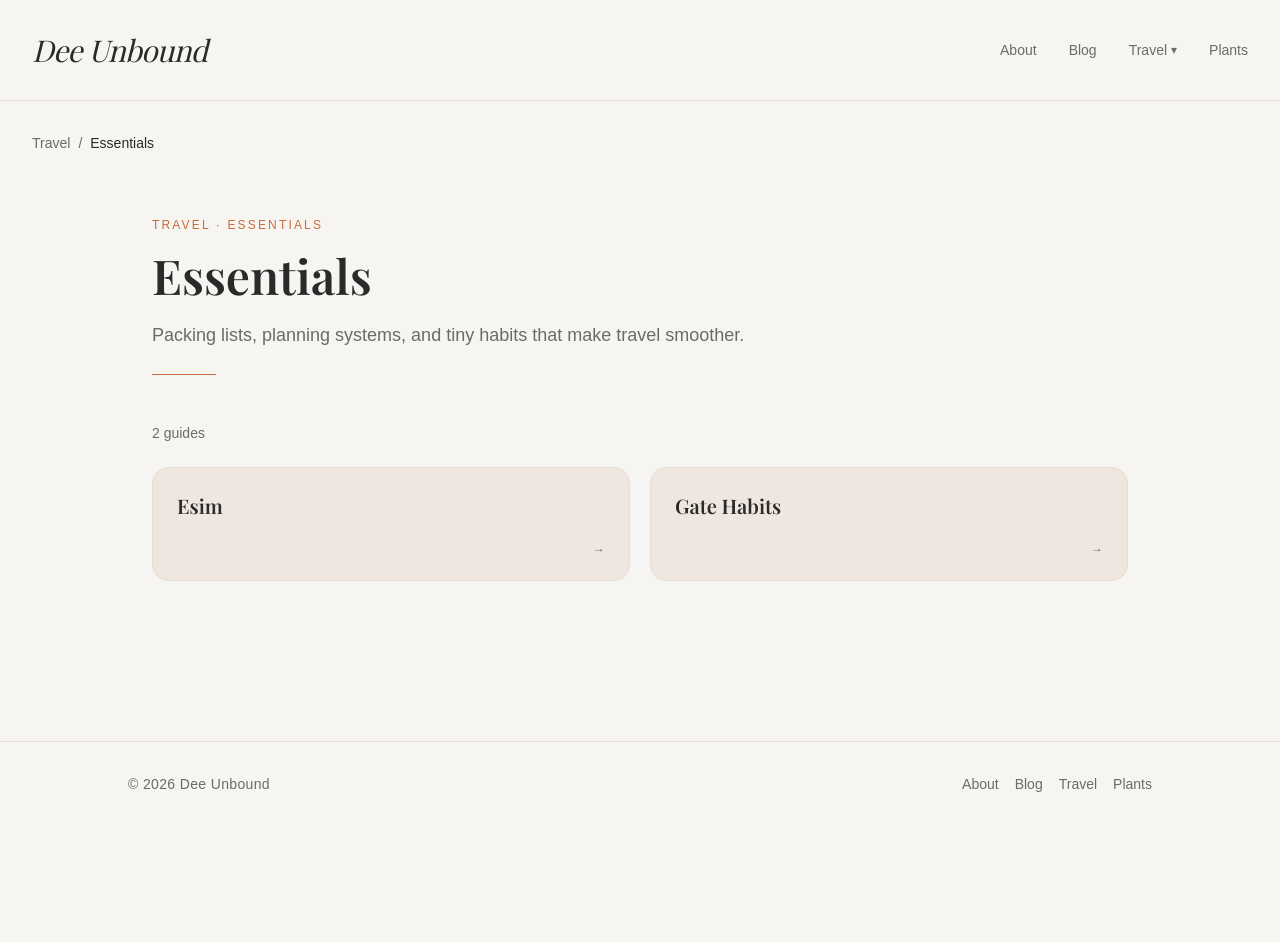
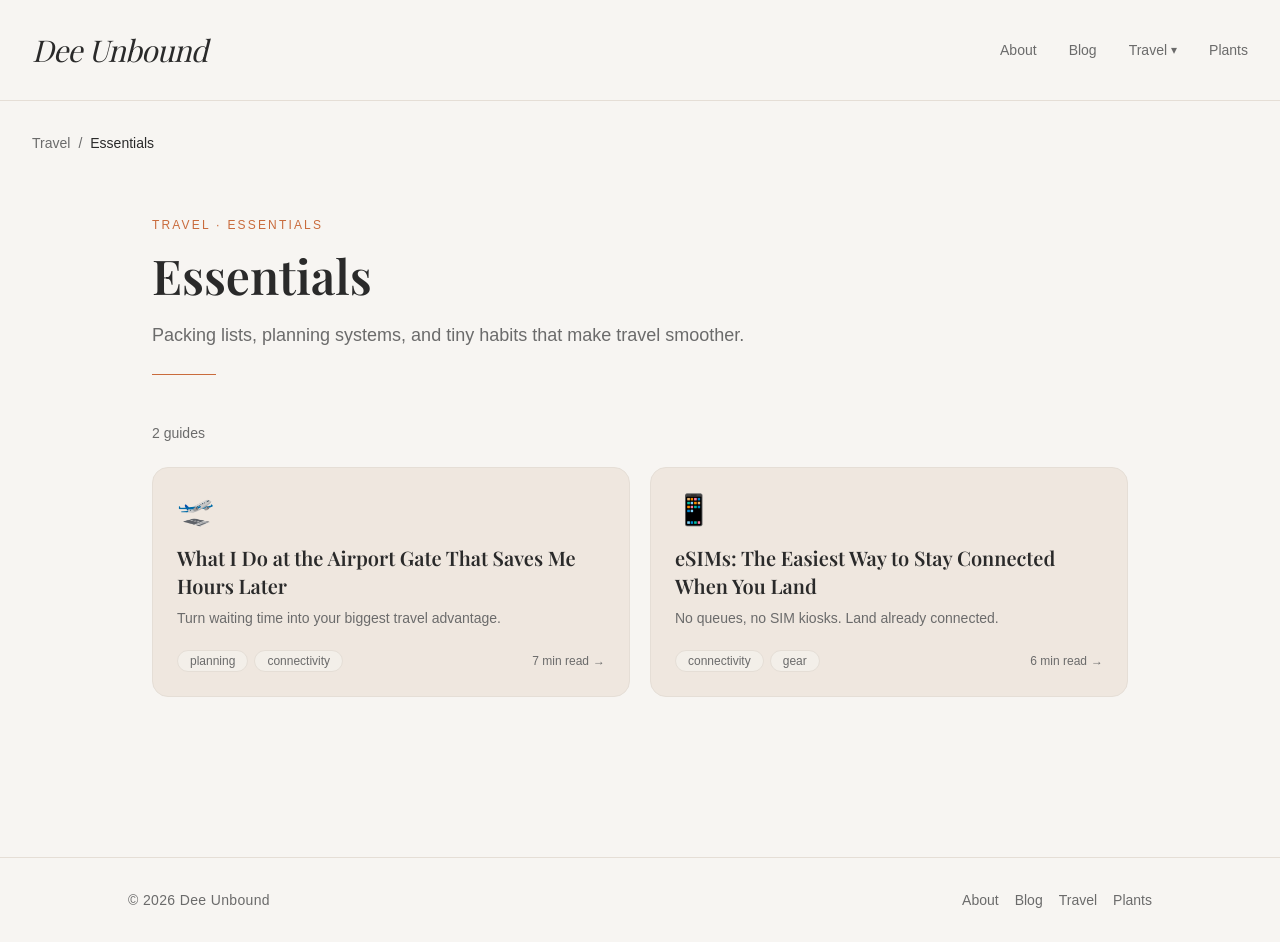
Before and after one commit to dsatyan/deeunbound, a Next.js app: page /travel/essentials in a window 1280 px wide. Shown: the top 942 px of the page. Before the commit the page ends 826 px from the top, so only its background shows below. Built offline with nearby package versions, Linux system fonts and the light colour scheme; a web font is replaced by a local one.

Commit message:
make essentials working fixing errors

```diff
--- a/app/travel/essentials/esim/page.tsx
+++ b/app/travel/essentials/esim/page.tsx
@@ -1,3 +1,4 @@
+"use client";
 import type { PostMeta } from "@/app/travel/essentials/page";
 
 export const postMeta: PostMeta = {
@@ -8,7 +9,7 @@ export const postMeta: PostMeta = {
   tags: ["connectivity", "gear"],
 };
 
-"use client";
+
 
 
 import PageShell from "@/components/page-shell";
--- a/app/travel/essentials/page.tsx
+++ b/app/travel/essentials/page.tsx
@@ -1,78 +1,43 @@
 // app/travel/essentials/page.tsx
-// ─────────────────────────────────────────────────────────────────────────────
-// This page is fully automatic — just add a new folder under
-// app/travel/essentials/ with a page.tsx that exports `postMeta`,
-// and it will appear here on the next build. No config needed.
+//
+// HOW TO ADD A NEW POST:
+//   1. Create app/travel/essentials/your-slug/page.tsx
+//   2. Add one entry to the POSTS array below — done.
 // ─────────────────────────────────────────────────────────────────────────────
 
-import fs from "fs";
-import path from "path";
 import Link from "next/link";
 import PageShell from "@/components/page-shell";
 
-// ── Type every post must satisfy ─────────────────────────────────────────────
-export type PostMeta = {
+type Post = {
+  slug: string;
   title: string;
   description: string;
-  emoji?: string;        // shown on the card, e.g. "✈️"
-  readingTime?: string;  // e.g. "6 min read"
-  tags?: string[];       // e.g. ["connectivity", "gear"]
+  emoji?: string;
+  readingTime?: string;
+  tags?: string[];
 };
 
-// ── Discover posts at build time ─────────────────────────────────────────────
-async function getPosts(): Promise<Array<PostMeta & { slug: string }>> {
-  const essentialsDir = path.join(
-    process.cwd(),
-    "app",
-    "travel",
-    "essentials"
-  );
+const posts: Post[] = [
+  {
+    slug: "gate-habits",
+    title: "What I Do at the Airport Gate That Saves Me Hours Later",
+    description: "Turn waiting time into your biggest travel advantage.",
+    emoji: "🛫",
+    readingTime: "7 min read",
+    tags: ["planning", "connectivity"],
+  },
+  {
+    slug: "esim",
+    title: "eSIMs: The Easiest Way to Stay Connected When You Land",
+    description: "No queues, no SIM kiosks. Land already connected.",
+    emoji: "📱",
+    readingTime: "6 min read",
+    tags: ["connectivity", "gear"],
+  },
+  // Add new posts here ↓
+];
 
-  // Find every direct subfolder that contains a page.tsx
-  const slugs = fs
-    .readdirSync(essentialsDir, { withFileTypes: true })
-    .filter(
-      (entry) =>
-        entry.isDirectory() &&
-        fs.existsSync(path.join(essentialsDir, entry.name, "page.tsx"))
-    )
-    .map((entry) => entry.name);
-
-  // Dynamically import each post's metadata
-  const posts = await Promise.all(
-    slugs.map(async (slug) => {
-      try {
-        // Next.js resolves these at build time via its module bundler
-        const mod = await import(
-          `@/app/travel/essentials/${slug}/page`
-        );
-        const meta: PostMeta = mod.postMeta ?? {
-          title: slug
-            .replace(/-/g, " ")
-            .replace(/\b\w/g, (c: string) => c.toUpperCase()),
-          description: "",
-        };
-        return { slug, ...meta };
-      } catch {
-        // If a folder exists but has no postMeta, fall back gracefully
-        return {
-          slug,
-          title: slug
-            .replace(/-/g, " ")
-            .replace(/\b\w/g, (c: string) => c.toUpperCase()),
-          description: "",
-        };
-      }
-    })
-  );
-
-  return posts;
-}
-
-// ── Page ─────────────────────────────────────────────────────────────────────
-export default async function EssentialsPage() {
-  const posts = await getPosts();
-
+export default function EssentialsPage() {
   return (
     <PageShell
       breadcrumbs={[
@@ -91,73 +56,59 @@ export default async function EssentialsPage() {
             Essentials
           </h1>
           <p className="mt-4 text-lg leading-relaxed text-[var(--muted)]">
-            Packing lists, planning systems, and tiny habits that make travel
-            smoother.
+            Packing lists, planning systems, and tiny habits that make travel smoother.
           </p>
           <div className="mt-6 h-px w-16 bg-[var(--accent)]" />
         </div>
 
-        {/* Post count */}
+        {/* Count */}
         <p className="mb-6 text-sm text-[var(--muted)]">
           {posts.length} {posts.length === 1 ? "guide" : "guides"}
         </p>
 
         {/* Grid */}
-        {posts.length === 0 ? (
-          <p className="text-[var(--muted)]">No posts yet.</p>
-        ) : (
         <div className="grid gap-5 sm:grid-cols-2">
           {posts.map((post) => (
-              <PostCard key={post.slug} post={post} />
-            ))}
-          </div>
-        )}
-      </main>
-    </PageShell>
-  );
-}
-
-// ── Card component ────────────────────────────────────────────────────────────
-function PostCard({ post }: { post: PostMeta & { slug: string } }) {
-  return (
             <Link
+              key={post.slug}
               href={`/travel/essentials/${post.slug}`}
               className="group flex flex-col rounded-2xl border border-[var(--border)] bg-[var(--card)] p-6 transition-all duration-200 hover:border-[var(--accent)] hover:shadow-md"
             >
-      {/* Emoji */}
               {post.emoji && (
                 <span className="mb-4 text-3xl">{post.emoji}</span>
               )}
 
-      {/* Title */}
-      <h2 className="font-serif text-xl font-semibold leading-snug text-[var(--text)] group-hover:text-[var(--accent)] transition-colors">
+              <h2 className="font-serif text-xl font-semibold leading-snug text-[var(--text)] transition-colors group-hover:text-[var(--accent)]">
                 {post.title}
               </h2>
 
-      {/* Description */}
               {post.description && (
                 <p className="mt-2 flex-1 text-sm leading-relaxed text-[var(--muted)]">
                   {post.description}
                 </p>
               )}
 
-      {/* Footer row */}
               <div className="mt-5 flex items-center justify-between">
                 <div className="flex flex-wrap gap-1.5">
                   {post.tags?.map((tag) => (
                     <span
                       key={tag}
-              className="rounded-full bg-[var(--surface)] px-3 py-0.5 text-xs text-[var(--muted)] border border-[var(--border)]"
+                      className="rounded-full border border-[var(--border)] bg-[var(--surface)] px-3 py-0.5 text-xs text-[var(--muted)]"
                     >
                       {tag}
                     </span>
                   ))}
                 </div>
-        <span className="flex items-center gap-1 text-xs text-[var(--muted)] group-hover:text-[var(--accent)] transition-colors">
+                <span className="flex items-center gap-1 text-xs text-[var(--muted)] transition-colors group-hover:text-[var(--accent)]">
                   {post.readingTime && <span>{post.readingTime}</span>}
-          <span className="translate-x-0 transition-transform group-hover:translate-x-0.5">→</span>
+                  <span className="transition-transform group-hover:translate-x-0.5">→</span>
                 </span>
               </div>
             </Link>
+          ))}
+        </div>
+
+      </main>
+    </PageShell>
   );
 }
```
Lines whose indentation alone changed are shown as unchanged.
